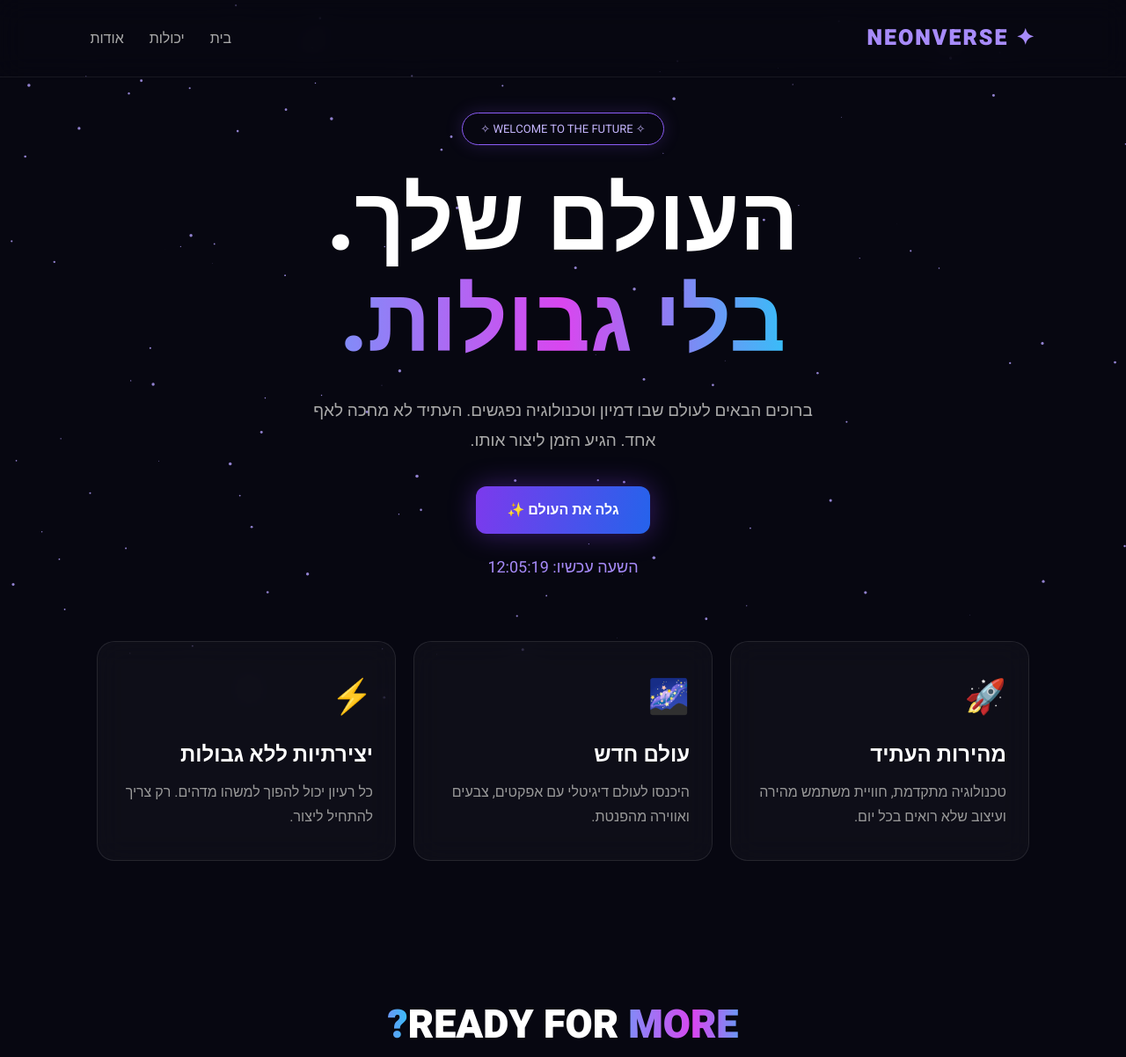
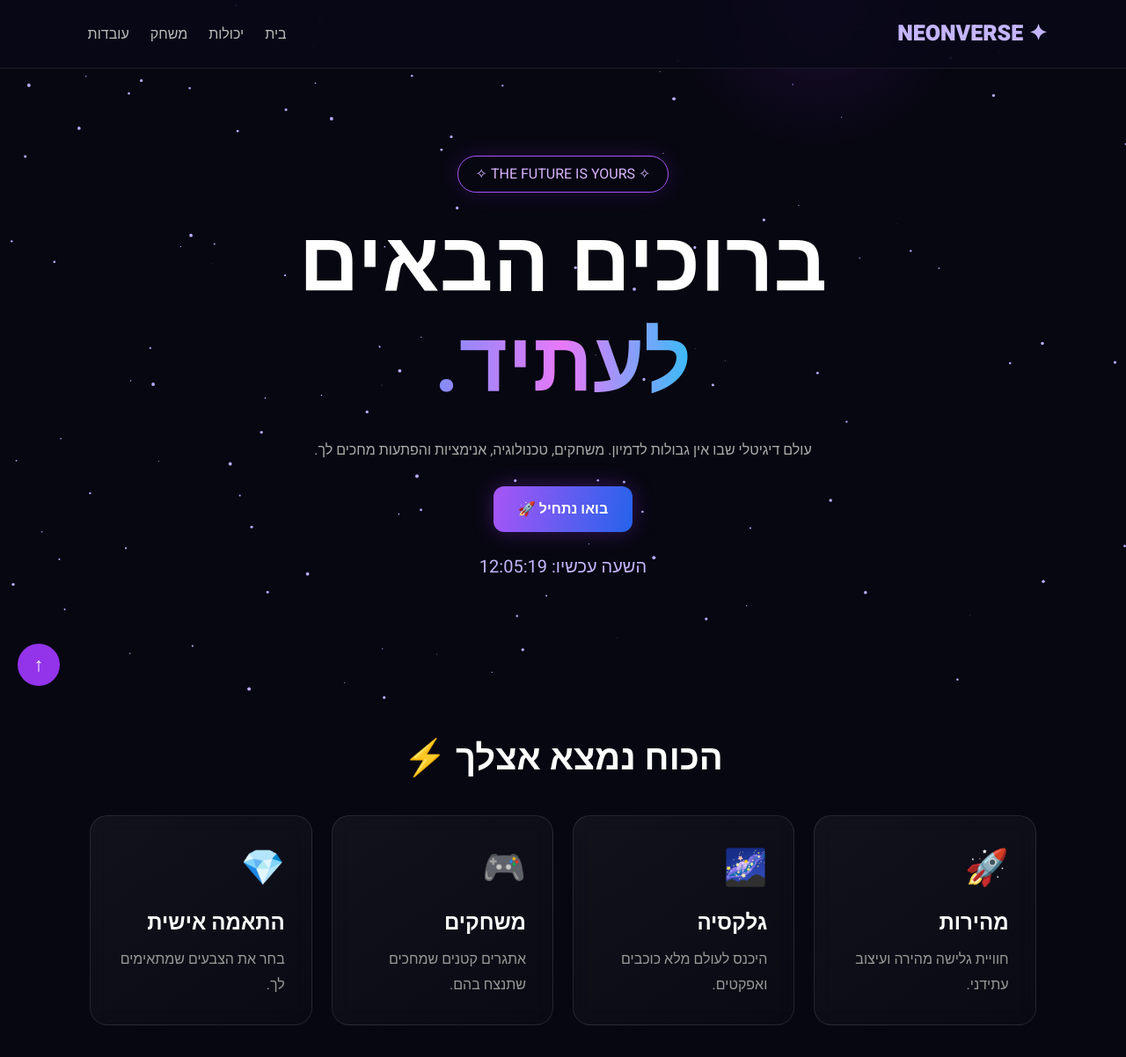
Before and after one commit to snirzy/test, a plain HTML site: page index.html in a window 1280 px wide. Shown: the top 1202 px of the page at 88% size. Drawn offline with Linux system fonts and the light colour scheme.

Commit message:
Update index.html

```diff
--- a/index.html
+++ b/index.html
@@ -4,206 +4,317 @@
 <head>
 <meta charset="UTF-8">
 <meta name="viewport" content="width=device-width, initial-scale=1.0">
-<title>NEONVERSE | העתיד מתחיל כאן</title>
+<title>NEONVERSE - Beyond Reality</title>
 <style>
 @import url('https://fonts.googleapis.com/css2?family=Heebo:wght@400;700;900&display=swap');
 
+:root{
+ --a:#a855f7;
+ --b:#2563eb;
+ --glow:#a855f7;
+}
 *{box-sizing:border-box;margin:0;padding:0}
+html{scroll-behavior:smooth}
 body{
  font-family:Heebo,sans-serif;
-  background:#070711;
-  color:white;
+ background:#070711;color:white;
  overflow-x:hidden;
-  min-height:100vh;
 }
-canvas{
-  position:fixed;inset:0;
+#stars{position:fixed;inset:0;z-index:-3}
+#cursorGlow{
+ position:fixed;width:350px;height:350px;
+ background:radial-gradient(circle,#9333ea25,transparent 70%);
+ pointer-events:none;transform:translate(-50%,-50%);
  z-index:-1;
 }
 nav{
+ position:sticky;top:0;z-index:10;
  display:flex;justify-content:space-between;
-  align-items:center;padding:25px 8%;
-  border-bottom:1px solid #ffffff12;
-  backdrop-filter:blur(15px);
+ align-items:center;padding:20px 7%;
+ background:#080817cc;backdrop-filter:blur(20px);
+ border-bottom:1px solid #ffffff15;
 }
-.logo{
-  font-size:25px;font-weight:900;
-  color:#a78bfa;letter-spacing:2px;
-}
-nav a{
-  color:#aaa;text-decoration:none;
-  margin-right:25px;transition:.3s;
-}
-nav a:hover{color:#a78bfa}
+.logo{font-size:25px;font-weight:900;color:#c4b5fd}
+nav a{color:#bbb;text-decoration:none;margin:0 10px}
+nav a:hover{color:white}
 .hero{
-  min-height:75vh;
-  display:flex;flex-direction:column;
-  justify-content:center;align-items:center;
-  text-align:center;padding:40px 20px;
+ min-height:85vh;display:flex;
+ flex-direction:column;justify-content:center;
+ align-items:center;text-align:center;padding:40px 20px;
 }
 .tag{
-  border:1px solid #8b5cf6;
-  color:#c4b5fd;border-radius:50px;
-  padding:8px 20px;font-size:13px;
-  margin-bottom:30px;
-  box-shadow:0 0 20px #8b5cf633;
+ border:1px solid var(--a);border-radius:40px;
+ padding:8px 20px;color:#d8b4fe;margin-bottom:25px;
+ box-shadow:0 0 25px #9333ea33;
 }
-h1{
-  font-size:clamp(48px,9vw,100px);
-  font-weight:900;line-height:1.15;
-}
+h1{font-size:clamp(48px,9vw,95px);line-height:1.2}
 .gradient{
-  background:linear-gradient(90deg,#818cf8,#d946ef,#38bdf8);
+ background:linear-gradient(90deg,#818cf8,#e879f9,#38bdf8);
  background-clip:text;color:transparent;
 }
-.subtitle{
-  color:#aaa;font-size:19px;
-  max-width:600px;margin:25px auto 35px;
-  line-height:1.8;
+.subtitle{color:#aaa;max-width:620px;line-height:1.9;margin:25px auto}
+.btn{
+ border:0;cursor:pointer;color:white;
+ padding:14px 28px;border-radius:12px;
+ font-size:16px;font-weight:bold;
+ background:linear-gradient(100deg,var(--a),var(--b));
+ box-shadow:0 0 25px #9333ea55;
+ transition:.3s;font-family:inherit;
 }
-.btn{
-  padding:15px 35px;border-radius:12px;
-  background:linear-gradient(100deg,#7c3aed,#2563eb);
-  color:white;text-decoration:none;
-  font-weight:bold;border:0;cursor:pointer;
-  box-shadow:0 0 30px #7c3aed66;
-  transition:.3s;font-size:16px;
-}
-.btn:hover{
-  transform:translateY(-5px);
-  box-shadow:0 0 45px #7c3aedaa;
-}
+.btn:hover{transform:translateY(-5px);box-shadow:0 0 40px #9333eaaa}
+section.content{padding:75px 8%;text-align:center}
+.section-title{font-size:40px;margin-bottom:35px}
 .cards{
-  display:grid;grid-template-columns:repeat(3,1fr);
-  gap:20px;max-width:1100px;
-  margin:0 auto;padding:30px 20px 100px;
+ display:grid;grid-template-columns:repeat(auto-fit,minmax(220px,1fr));
+ gap:22px;max-width:1100px;margin:auto;
 }
 .card{
-  background:#ffffff08;
-  border:1px solid #ffffff18;
-  border-radius:20px;padding:35px 25px;
-  backdrop-filter:blur(15px);
-  transition:.3s;
+ text-align:right;padding:30px;
+ border:1px solid #ffffff19;border-radius:20px;
+ background:linear-gradient(145deg,#ffffff0c,#ffffff04);
+ backdrop-filter:blur(12px);transition:.3s;
 }
-.card:hover{
-  transform:translateY(-10px);
-  border-color:#a78bfa;
-  box-shadow:0 10px 40px #7c3aed22;
+.card:hover{transform:translateY(-10px);border-color:var(--a);box-shadow:0 10px 40px #9333ea25}
+.card .icon{font-size:40px;margin-bottom:15px}
+.card p{color:#999;line-height:1.8;margin-top:10px}
+.panel{
+ max-width:700px;margin:auto;padding:35px;
+ background:#ffffff09;border:1px solid #ffffff20;
+ border-radius:25px;
 }
-.icon{font-size:38px;margin-bottom:20px}
-.card h2{margin-bottom:12px}
-.card p{color:#999;line-height:1.7}
-footer{
-  text-align:center;padding:30px;
-  color:#666;border-top:1px solid #ffffff12;
+#fact{font-size:22px;line-height:1.8;min-height:90px;margin:20px 0}
+#clock{color:#c4b5fd;font-size:20px;margin-top:25px}
+#countdown{font-size:35px;color:#c4b5fd;margin:20px}
+.game-area{
+ max-width:600px;margin:auto;background:#09091a;
+ border:1px solid #ffffff25;border-radius:20px;
+ padding:20px;
 }
-#clock{color:#a78bfa;font-size:18px;margin-top:25px}
-@media(max-width:700px){
-  .cards{grid-template-columns:1fr}
-  nav{padding:20px}
-  nav a{margin-right:10px;font-size:13px}
+#game{
+ width:100%;height:300px;background:#050510;
+ border:1px solid #ffffff20;border-radius:12px;
+ display:block;touch-action:manipulation;
+}
+.score{font-size:23px;margin:15px}
+footer{padding:35px;text-align:center;color:#777;border-top:1px solid #ffffff15}
+#top{
+ position:fixed;bottom:20px;left:20px;z-index:20;
+ border-radius:50%;width:48px;height:48px;
+ background:#9333ea;color:white;border:0;
+ cursor:pointer;font-size:22px;
+}
+@media(max-width:650px){
+ nav{padding:15px;flex-wrap:wrap;gap:12px}
+ nav a{font-size:12px;margin:0 5px}
+ .section-title{font-size:30px}
 }
 </style>
 </head>
 <body>
 
 <canvas id="stars"></canvas>
+<div id="cursorGlow"></div>
 
 <nav>
  <div class="logo">✦ NEONVERSE</div>
  <div>
   <a href="#home">בית</a>
   <a href="#features">יכולות</a>
-    <a href="#about">אודות</a>
+  <a href="#game-section">משחק</a>
+  <a href="#facts">עובדות</a>
  </div>
 </nav>
 
-<section class="hero" id="home">
-  <div class="tag">✧ WELCOME TO THE FUTURE ✧</div>
-  <h1>
-    העולם שלך.<br>
-    <span class="gradient">בלי גבולות.</span>
-  </h1>
-  <p class="subtitle">
-    ברוכים הבאים לעולם שבו דמיון וטכנולוגיה נפגשים.
-    העתיד לא מחכה לאף אחד. הגיע הזמן ליצור אותו.
-  </p>
-  <a href="#features" class="btn">גלה את העולם ✨</a>
+<header class="hero" id="home">
+ <div class="tag">✧ THE FUTURE IS YOURS ✧</div>
+ <h1>ברוכים הבאים<br><span class="gradient">לעתיד.</span></h1>
+ <p class="subtitle">עולם דיגיטלי שבו אין גבולות לדמיון. משחקים, טכנולוגיה, אנימציות והפתעות מחכים לך.</p>
+ <a href="#features"><button class="btn">בואו נתחיל 🚀</button></a>
  <div id="clock"></div>
-</section>
+</header>
 
-<section class="cards" id="features">
-  <div class="card">
-    <div class="icon">🚀</div>
-    <h2>מהירות העתיד</h2>
-    <p>טכנולוגיה מתקדמת, חוויית משתמש מהירה ועיצוב שלא רואים בכל יום.</p>
-  </div>
-  <div class="card">
-    <div class="icon">🌌</div>
-    <h2>עולם חדש</h2>
-    <p>היכנסו לעולם דיגיטלי עם אפקטים, צבעים ואווירה מהפנטת.</p>
-  </div>
-  <div class="card">
-    <div class="icon">⚡</div>
-    <h2>יצירתיות ללא גבולות</h2>
-    <p>כל רעיון יכול להפוך למשהו מדהים. רק צריך להתחיל ליצור.</p>
+<section class="content" id="features">
+ <h2 class="section-title">הכוח נמצא אצלך ⚡</h2>
+ <div class="cards">
+  <div class="card"><div class="icon">🚀</div><h2>מהירות</h2><p>חוויית גלישה מהירה ועיצוב עתידני.</p></div>
+  <div class="card"><div class="icon">🌌</div><h2>גלקסיה</h2><p>היכנס לעולם מלא כוכבים ואפקטים.</p></div>
+  <div class="card"><div class="icon">🎮</div><h2>משחקים</h2><p>אתגרים קטנים שמחכים שתנצח בהם.</p></div>
+  <div class="card"><div class="icon">💎</div><h2>התאמה אישית</h2><p>בחר את הצבעים שמתאימים לך.</p></div>
  </div>
 </section>
 
-<section class="hero" id="about" style="min-height:40vh">
-  <h1 style="font-size:45px">READY FOR <span class="gradient">MORE?</span></h1>
-  <p class="subtitle">זה רק ההתחלה. העתיד נמצא בידיים שלך.</p>
-  <button class="btn" onclick="alert('🚀 ברוך הבא ל-NEONVERSE!')">
-    לחץ להפתעה ✨
-  </button>
+<section class="content">
+ <h2 class="section-title">בחר את היקום שלך 🎨</h2>
+ <p class="subtitle">לחץ על צבע ושנה את האווירה של האתר!</p>
+ <div style="display:flex;justify-content:center;gap:15px;flex-wrap:wrap">
+  <button class="btn" onclick="setTheme('#a855f7','#2563eb')">💜 סגול</button>
+  <button class="btn" onclick="setTheme('#06b6d4','#2563eb')">💙 כחול</button>
+  <button class="btn" onclick="setTheme('#ec4899','#9333ea')">💗 ורוד</button>
+  <button class="btn" onclick="setTheme('#10b981','#047857')">💚 ירוק</button>
+ </div>
+</section>
+
+<section class="content" id="facts">
+ <h2 class="section-title">🧠 פינת הידע</h2>
+ <div class="panel">
+  <div style="font-size:45px">🌠</div>
+  <div id="fact">לחץ על הכפתור וגלה משהו שלא ידעת!</div>
+  <button class="btn" onclick="newFact()">גלה עובדה חדשה ✨</button>
+ </div>
+</section>
+
+<section class="content">
+ <h2 class="section-title">⏳ ספירה לאחור</h2>
+ <div class="panel">
+  <p>כמה שניות עברו מאז שנכנסת לעולם שלנו?</p>
+  <div id="countdown">0</div>
+  <p style="color:#aaa">הזמן שלך בעולם NEONVERSE</p>
+ </div>
+</section>
+
+<section class="content" id="game-section">
+ <h2 class="section-title">🎮 משחק החללית</h2>
+ <p class="subtitle">לחץ על החללית כדי לצבור נקודות. כמה תצליח להשיג?</p>
+ <div class="game-area">
+  <div class="score">ניקוד: <span id="score">0</span></div>
+  <canvas id="game" width="600" height="300"></canvas>
+  <br><br>
+  <button class="btn" onclick="startGame()">התחל משחק 🚀</button>
+  <p style="color:#aaa;margin-top:15px">לחץ על החללית כשהיא מופיעה כדי לקבל נקודה!</p>
+ </div>
+</section>
+
+<section class="content">
+ <h2 class="section-title">מוכן להרפתקה הבאה?</h2>
+ <p class="subtitle">זה רק תחילת המסע שלך.</p>
+ <button class="btn" onclick="surprise()">🎁 הפתעה סודית</button>
 </section>
 
 <footer>
-  © 2026 NEONVERSE — נוצר עם ❤️ ודמיון
+ ✦ NEONVERSE © 2026 | נוצר עם ❤️
 </footer>
 
+<button id="top" onclick="window.scrollTo({top:0,behavior:'smooth'})">↑</button>
+
 <script>
-// שעון חי
+// שעון
 function updateClock(){
-  document.getElementById('clock').textContent =
+ document.getElementById('clock').textContent=
  'השעה עכשיו: '+new Date().toLocaleTimeString('he-IL');
 }
-updateClock();
-setInterval(updateClock,1000);
+setInterval(updateClock,1000);updateClock();
 
-// אנימציית כוכבים
-const canvas=document.getElementById('stars');
-const ctx=canvas.getContext('2d');
+// כוכבים
+const starsCanvas=document.getElementById('stars');
+const ctx=starsCanvas.getContext('2d');
 let stars=[];
-
 function resize(){
-  canvas.width=window.innerWidth;
-  canvas.height=window.innerHeight;
+ starsCanvas.width=innerWidth;
+ starsCanvas.height=innerHeight;
  stars=Array.from({length:130},()=>({
-    x:Math.random()*canvas.width,
-    y:Math.random()*canvas.height,
-    r:Math.random()*1.8,
+ x:Math.random()*innerWidth,
+ y:Math.random()*innerHeight,
+ r:Math.random()*2,
  speed:Math.random()*.5+.1
  }));
 }
 function animate(){
-  ctx.clearRect(0,0,canvas.width,canvas.height);
+ ctx.clearRect(0,0,starsCanvas.width,starsCanvas.height);
  stars.forEach(s=>{
-    ctx.beginPath();
-    ctx.arc(s.x,s.y,s.r,0,Math.PI*2);
-    ctx.fillStyle='rgba(180,160,255,.8)';
-    ctx.fill();
-    s.y-=s.speed;
-    if(s.y<0){
-      s.y=canvas.height;
-      s.x=Math.random()*canvas.width;
-    }
+  ctx.fillStyle='#bbaaff';
+  ctx.beginPath();ctx.arc(s.x,s.y,s.r,0,Math.PI*2);ctx.fill();
+  s.y-=s.speed;if(s.y<0){s.y=innerHeight;s.x=Math.random()*innerWidth}
  });
  requestAnimationFrame(animate);
 }
-window.addEventListener('resize',resize);
-resize();
-animate();
+window.addEventListener('resize',resize);resize();animate();
+
+// אור עכבר
+document.addEventListener('mousemove',e=>{
+ const glow=document.getElementById('cursorGlow');
+ glow.style.left=e.clientX+'px';
+ glow.style.top=e.clientY+'px';
+});
+
+// ערכות צבע
+function setTheme(a,b){
+ document.documentElement.style.setProperty('--a',a);
+ document.documentElement.style.setProperty('--b',b);
+}
+
+// עובדות
+const facts=[
+ '🐙 לתמנון יש שלושה לבבות!',
+ '🌌 יש יותר כוכבים ביקום הנצפה מאשר גרגרי חול בחופים של כדור הארץ, לפי הערכות מסוימות.',
+ '🦈 כרישים קיימים עוד לפני העצים!',
+ '🪐 יום אחד על נוגה ארוך יותר משנה אחת על נוגה.',
+ '🐝 לדבורים יש יכולת לזהות דפוסים וצבעים.',
+ '🌙 הירח מתרחק מכדור הארץ בכ-3.8 סנטימטרים בשנה.',
+ '🦒 לג׳ירפה יש אותו מספר חוליות צוואר כמו לבני אדם!'
+];
+function newFact(){
+ document.getElementById('fact').textContent=
+ facts[Math.floor(Math.random()*facts.length)];
+}
+
+// זמן באתר
+let seconds=0;
+setInterval(()=>{
+ seconds++;
+ document.getElementById('countdown').textContent=seconds;
+},1000);
+
+// הפתעה
+function surprise(){
+ alert('🌌 ברוך הבא ליקום הסודי! אתה הכוכב של NEONVERSE 🚀');
+}
+
+// משחק לחיצה
+const game=document.getElementById('game');
+const g=game.getContext('2d');
+let score=0,x=300,y=150,running=false;
+function drawGame(){
+ g.clearRect(0,0,600,300);
+ g.fillStyle='#11112a';g.fillRect(0,0,600,300);
+ g.font='38px Arial';g.textAlign='center';
+ g.fillText('🚀',x,y+13);
+}
+function startGame(){
+ score=0;running=true;
+ document.getElementById('score').textContent=score;
+ moveRocket();
+ drawGame();
+}
+function moveRocket(){
+ if(!running)return;
+ x=40+Math.random()*520;
+ y=40+Math.random()*220;
+ drawGame();
+}
+game.addEventListener('click',e=>{
+ if(!running)return;
+ const rect=game.getBoundingClientRect();
+ const mx=(e.clientX-rect.left)*600/rect.width;
+ const my=(e.clientY-rect.top)*300/rect.height;
+ if(Math.hypot(mx-x,my-y)<55){
+  score++;
+  document.getElementById('score').textContent=score;
+  moveRocket();
+ }
+});
+game.addEventListener('touchstart',e=>{
+ if(!running)return;
+ const t=e.touches[0];
+ const rect=game.getBoundingClientRect();
+ const mx=(t.clientX-rect.left)*600/rect.width;
+ const my=(t.clientY-rect.top)*300/rect.height;
+ if(Math.hypot(mx-x,my-y)<55){
+  score++;
+  document.getElementById('score').textContent=score;
+  moveRocket();
+ }
+},{passive:true});
+drawGame();
 </script>
 </body>
 </html>
```
Lines whose indentation alone changed are shown as unchanged.
